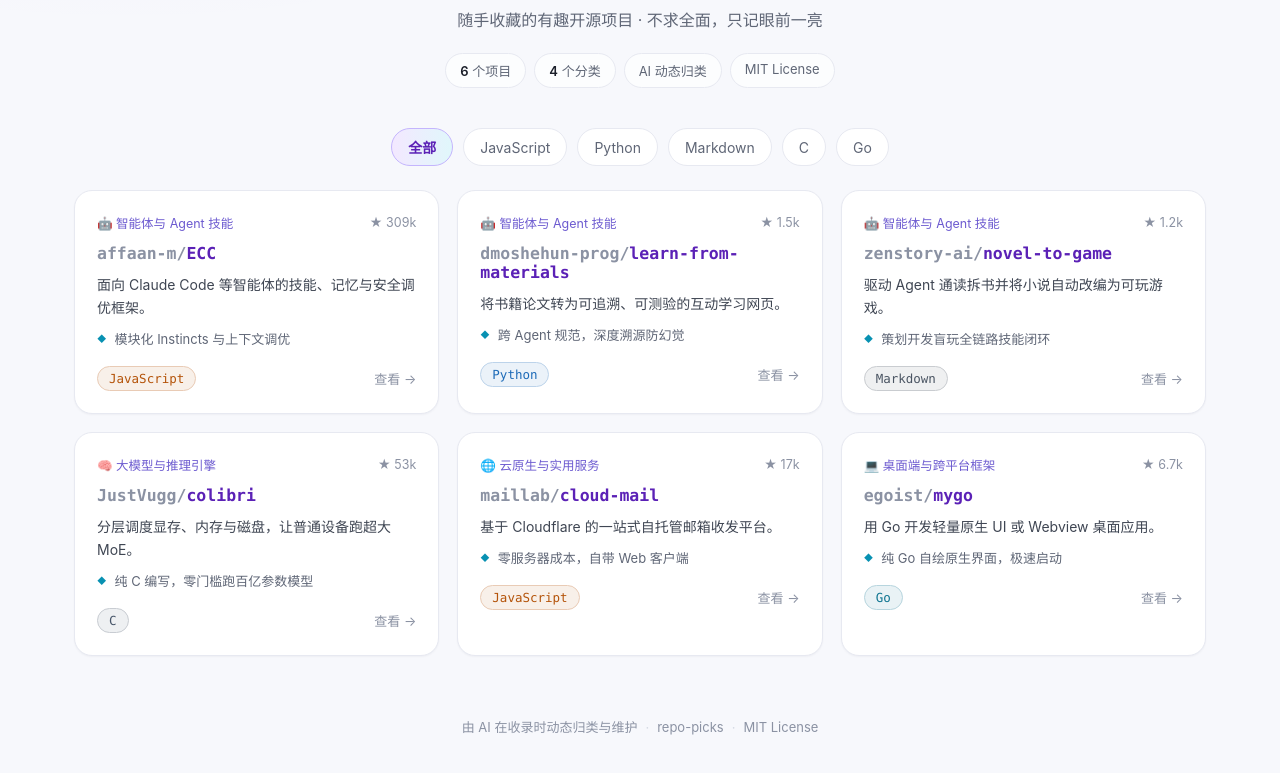
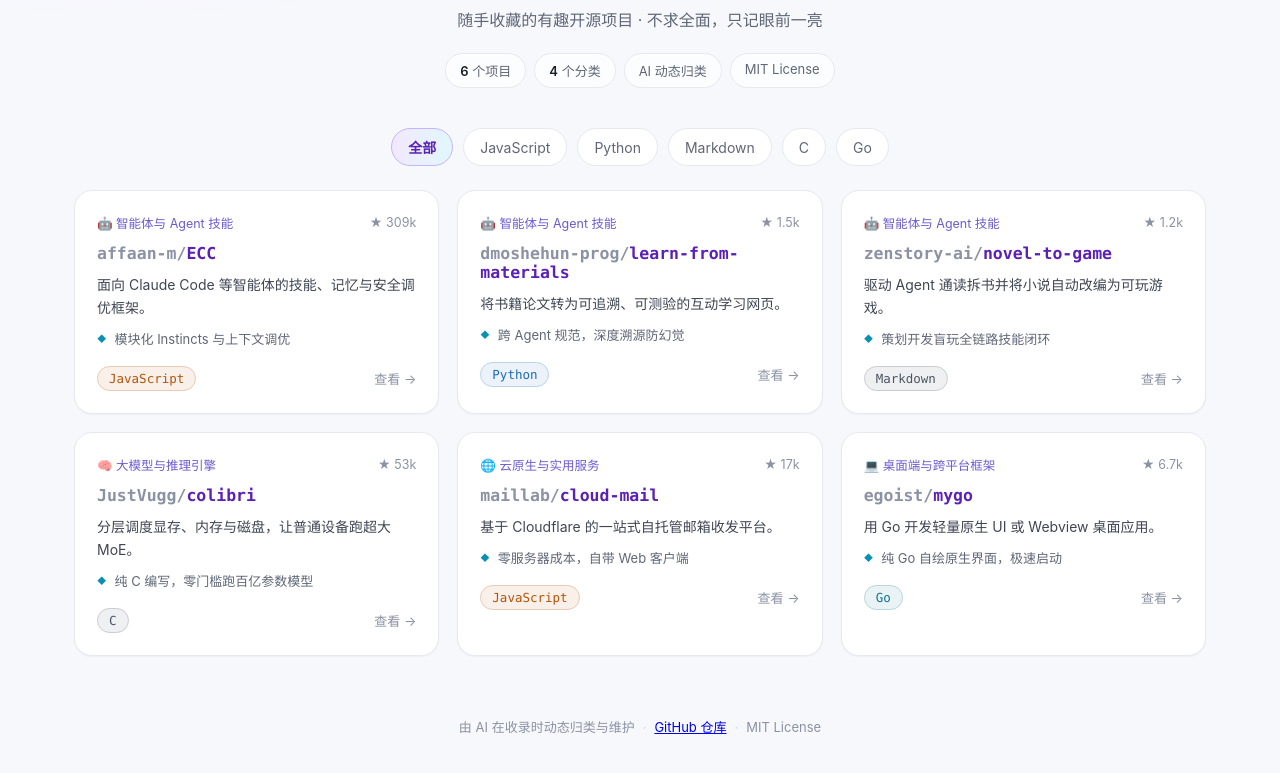
Before and after one commit to MagicCube99/repo-picks, a plain HTML site: page docs/index.html in a window 1280 px wide. Shown: the part 209-982 px from the top of the page. Drawn offline with Linux system fonts and the light colour scheme.

```diff
--- a/docs/index.html
+++ b/docs/index.html
@@ -172,7 +172,7 @@
   </main>
 
   <footer>
-    由 AI 在收录时动态归类与维护<span class="dot">·</span>repo-picks<span class="dot">·</span>MIT License
+    由 AI 在收录时动态归类与维护<span class="dot">·</span><a href="https://github.com/MagicCube99/repo-picks">GitHub 仓库</a><span class="dot">·</span>MIT License
   </footer>
 </div>
 
```
Also changed, not shown: docs/banner.svg (added), 1 other file.
